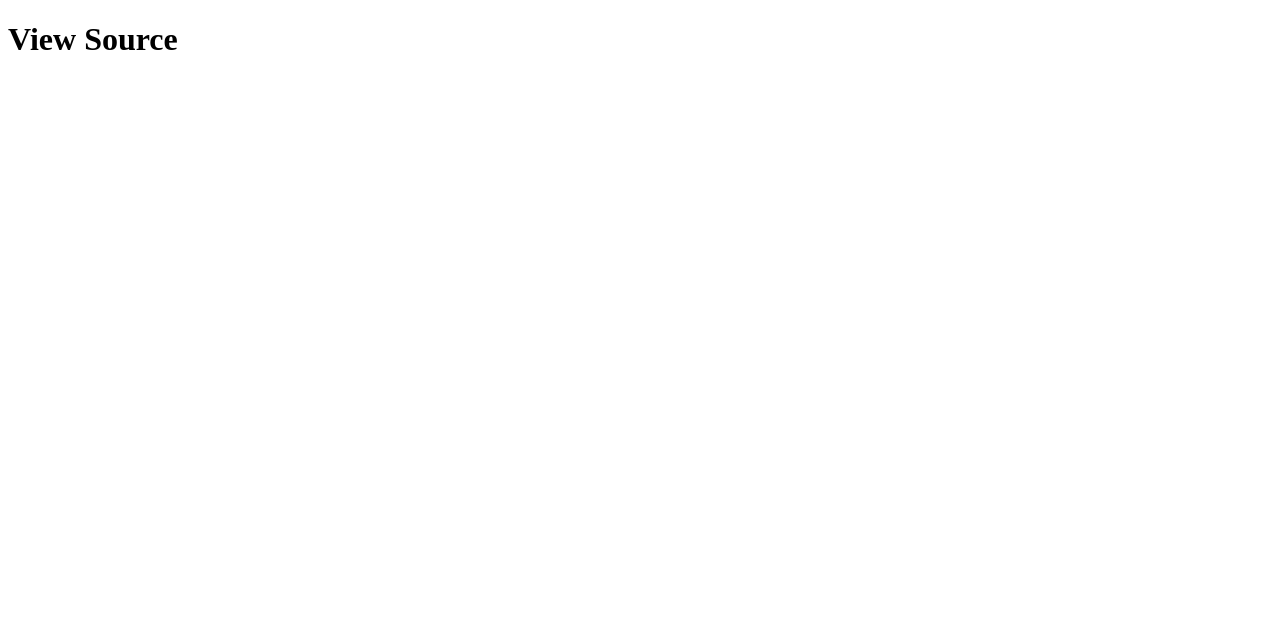
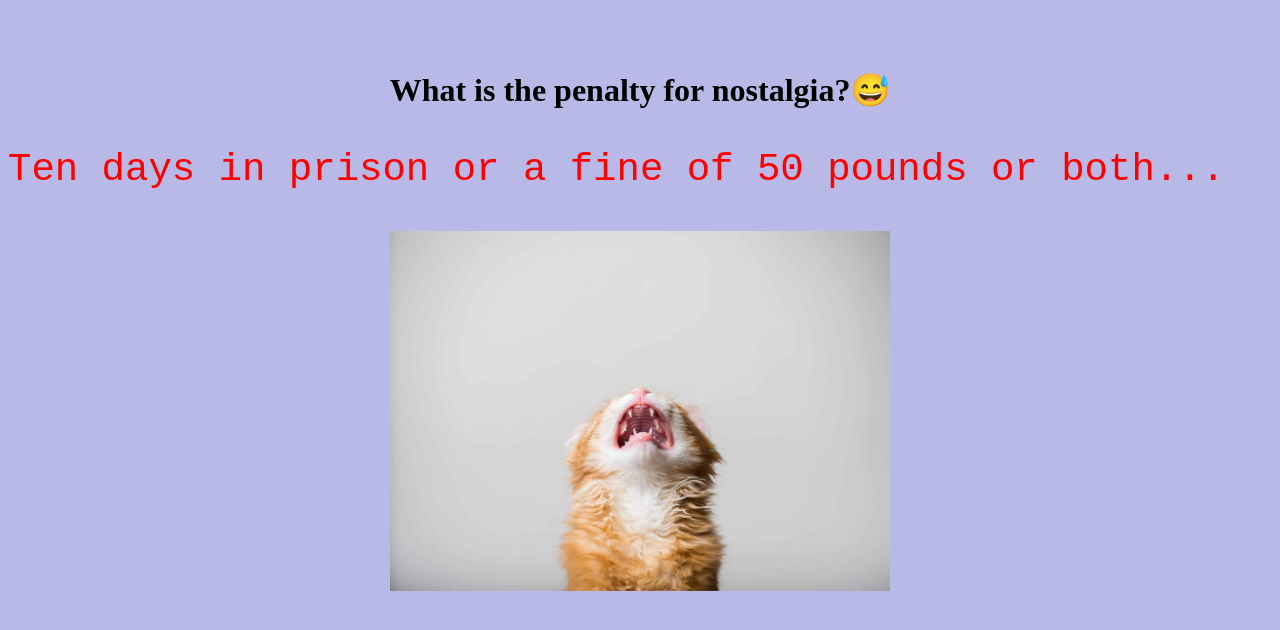
Before and after one commit to damianizaguirre/Internet-Studio, a plain HTML site: page index.html in a window 1280 px wide. Drawn offline with Linux system fonts and the light colour scheme.

Commit message:
Manifesto Assignment

```diff
--- a/index.html
+++ b/index.html
@@ -2,9 +2,40 @@
 <html lang="en">
     <head>
         <meta charset="UTF-8">
-        <title>Chp2. View Source</title>
+        <title>Manifesto</title>
+        <style>
+         h1{
+           padding-top: 50px;
+            text-align: center;
+            color: black;
+         }
+         body{
+            background-color: rgb(185, 185, 232);
+         }
+         p {
+  font-family: monospace;
+  font-size: 3em;
+  animation: color-change 1s infinite;
+}
+
+@keyframes color-change {
+  0% { color: red; }
+  50% { color: blue; }
+  100% { color: red; }
+}
+img {
+            display: block;
+            margin: 0 auto;
+            width: 500px;
+            height: auto;
+        }
+        </style>
      </head>
      <body>
-        <h1>View Source</h1>
+        <h1>What is the penalty for nostalgia?&#128517;</h1>
+
+            <p>Ten days in prison or a fine of 50 pounds or both...</p>
+            <img src="cat.jpg" alt="Cat">
+
 
      </body>
```
Also changed, not shown: cat.jpg (added).
